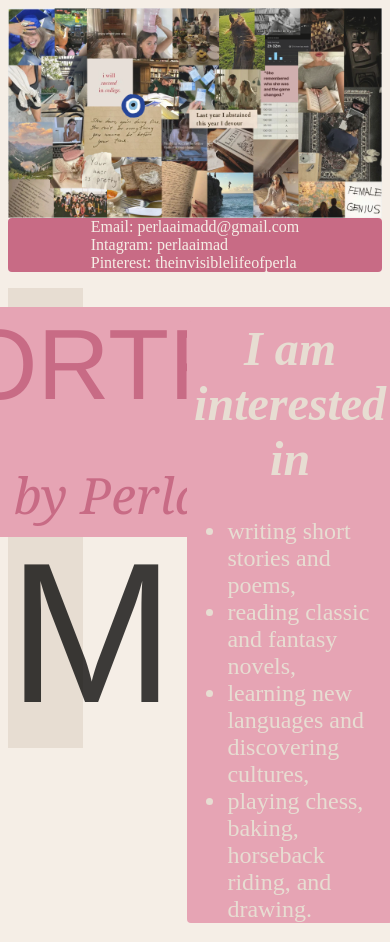
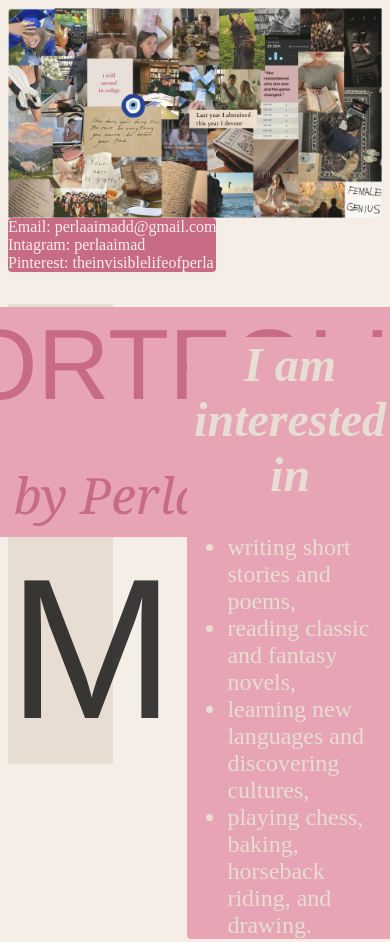
Before and after one commit to perlaimad/perlaimad.github.io, a plain HTML site: page index.html in a window 390 px wide. Shown: the top 942 px of the page. Drawn offline with Linux system fonts and the light colour scheme.

Commit message:
Update style.css
Attempt 1 at media queries.

```diff
--- a/style.css
+++ b/style.css
@@ -1,7 +1,17 @@
 body{
  background-color: #f5eee6;
  font-family: 'Times New Roman', Times, serif;
+ display: flex;
+ justify-content: space-between;
+}
 
+/* Media query for screens narrower than 768px (e.g., mobile devices) */
+@media (max-width: 767px) {
+    /* Adjust navigation menu for smaller screens */
+    body {
+        flex-direction: column; /* Stack items vertically */
+        align-items: flex-start; /* Align items to the start of the container */
+    }
 }
 
 #homepage {
```
